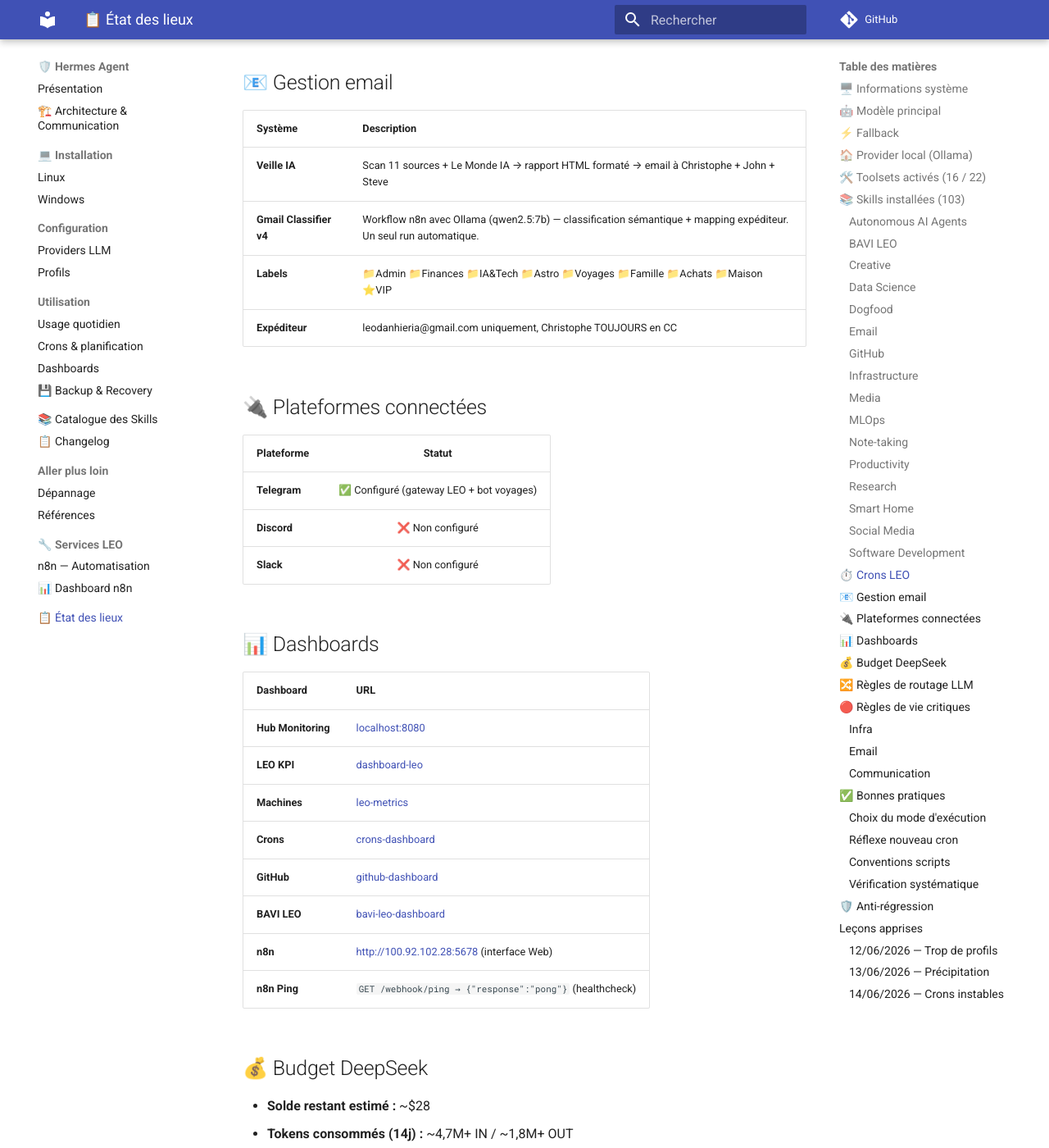
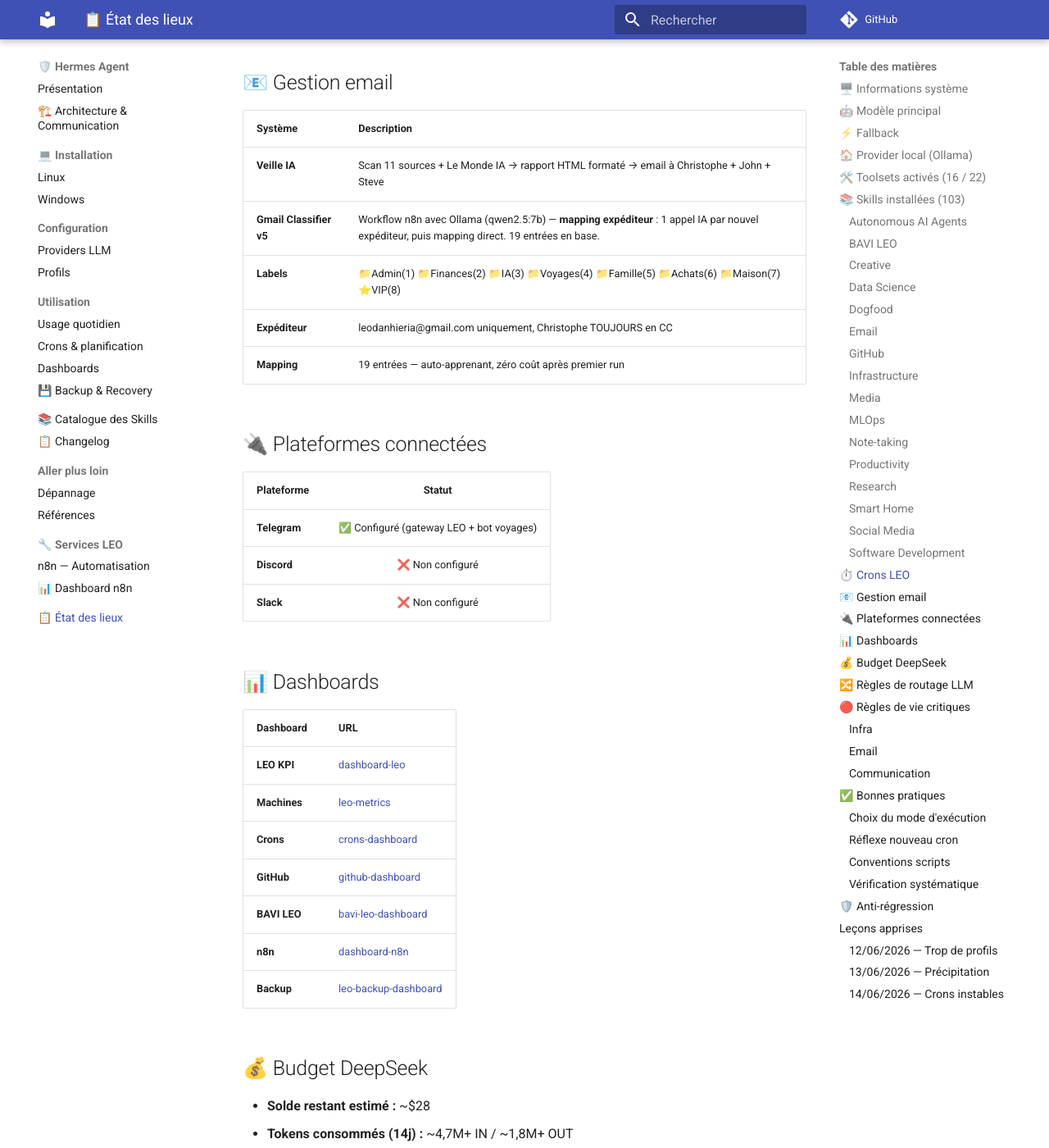
Before and after one commit to christophedanhier-hash/hermes-wiki, an MkDocs documentation site: the page built from docs/hermes/etat-des-lieux.md, in a window 1280 px wide and 1400 px high, scrolled down 6150 px. Shown: the whole window at 82% size. Built offline with MkDocs 1.6.1 and Material for MkDocs 9.7.7, drawn with Linux system fonts in a browser that asks for light colours; comment, search, counter and statistics services are not loaded; some of the changed text lies outside the part shown.

Commit message:
doc: MAJ complète post-implémentation (V5, doc-watch, mapping, clean)

```diff
--- a/docs/hermes/etat-des-lieux.md
+++ b/docs/hermes/etat-des-lieux.md
@@ -145,10 +145,10 @@ fallback_providers:
 | **t600-drive-sync** | H:36 chaque heure | 🔧 Script | ✅ |
 | **bavi-leo-dashboard** | Every 60m | 🔧 Script | ✅ |
 | **drive-sync** | 18:00 quotidien | 🔧 Script | ✅ |
-| **dashboard-n8n** | */15 min | 🔧 Script no_agent | ✅ Nouveau |
-| **gmail-classifier** | */15 min | 🔧 Script | ⏸️ Remplacé par n8n |
+| **dashboard-n8n** | */15 min | 🔧 Script no_agent | ✅ |
 | **n8n-healthcheck** | */15 min | 🔧 Script no_agent | ✅ |
-| **gmail-token-refresh** | */30 min | 🔧 Script no_agent | ✅ Nouveau |
+| **gmail-token-refresh** | */30 min | 🔧 Script no_agent | ✅ |
+| **doc-watch** | 0 */6 * * * | 🤖 Agent | ✅ **Nouveau** |
 
 Tous les crons livrent en **local** (fichiers, pas Telegram). Sauf veille-ia qui envoie aussi par email.
 <!-- AUTO:END crons -->
@@ -159,9 +159,10 @@ Tous les crons livrent en **local** (fichiers, pas Telegram). Sauf veille-ia qui
 | Système | Description |
 |---------|-------------|
 | **Veille IA** | Scan 11 sources + Le Monde IA → rapport HTML formaté → email à Christophe + John + Steve |
-| **Gmail Classifier v4** | Workflow n8n avec Ollama (qwen2.5:7b) — classification sémantique + mapping expéditeur. Un seul run automatique. |
-| **Labels** | 📁Admin 📁Finances 📁IA&Tech 📁Astro 📁Voyages 📁Famille 📁Achats 📁Maison ⭐VIP |
+| **Gmail Classifier v5** | Workflow n8n avec Ollama (qwen2.5:7b) — **mapping expéditeur** : 1 appel IA par nouvel expéditeur, puis mapping direct. 19 entrées en base. |
+| **Labels** | 📁Admin(1) 📁Finances(2) 📁IA(3) 📁Voyages(4) 📁Famille(5) 📁Achats(6) 📁Maison(7) ⭐VIP(8) |
 | **Expéditeur** | leodanhieria@gmail.com uniquement, Christophe TOUJOURS en CC |
+| **Mapping** | 19 entrées — auto-apprenant, zéro coût après premier run |
 <!-- AUTO:END gmail -->
 
 ## 🔌 Plateformes connectées
@@ -177,14 +178,13 @@ Tous les crons livrent en **local** (fichiers, pas Telegram). Sauf veille-ia qui
 <!-- AUTO:START dashboards -->
 | Dashboard | URL |
 |-----------|-----|
-| **Hub Monitoring** | [localhost:8080](http://localhost:8080) |
 | **LEO KPI** | [dashboard-leo](https://christophedanhier-hash.github.io/dashboard-leo/) |
 | **Machines** | [leo-metrics](https://christophedanhier-hash.github.io/leo-metrics/) |
 | **Crons** | [crons-dashboard](https://christophedanhier-hash.github.io/crons-dashboard/) |
 | **GitHub** | [github-dashboard](https://christophedanhier-hash.github.io/github-dashboard/) |
 | **BAVI LEO** | [bavi-leo-dashboard](https://christophedanhier-hash.github.io/bavi-leo-dashboard/) |
-| **n8n** | [http://100.92.102.28:5678](http://100.92.102.28:5678) (interface Web) |
-| **n8n Ping** | `GET /webhook/ping → {"response":"pong"}` (healthcheck) |
+| **n8n** | [dashboard-n8n](https://christophedanhier-hash.github.io/dashboard-n8n/) |
+| **Backup** | [leo-backup-dashboard](https://christophedanhier-hash.github.io/leo-backup-dashboard/) |
 <!-- AUTO:END dashboards -->
 
 ## 💰 Budget DeepSeek
```
Also changed, not shown: other parts of docs/hermes/etat-des-lieux.md (+1 -1 lines), docs/hermes/services/n8n.md (+34 -15 lines).
